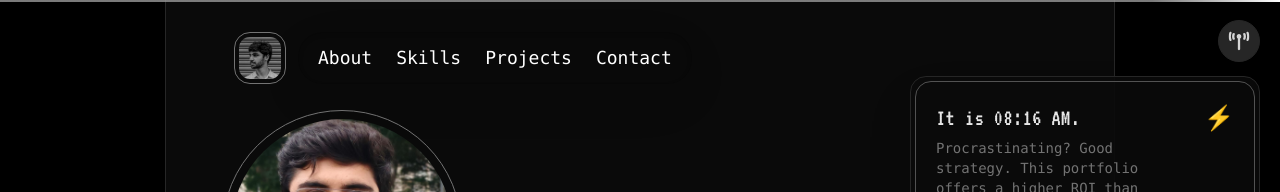
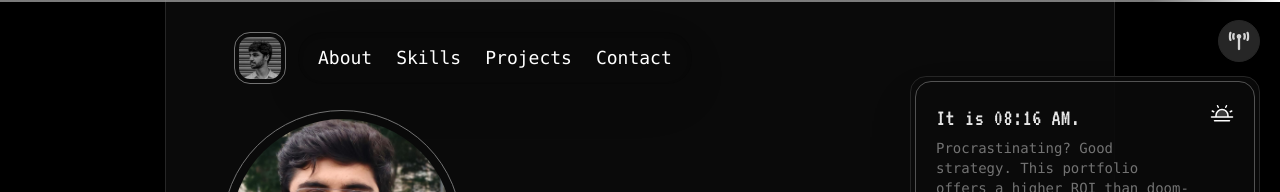
Before and after one commit to SHAIK-RAIYAN/My-Portfolio, a React (Vite) app: page / in a window 1280 px wide. Both pictures are taken after a click on the element 1239 px from the left and 41 px from the top of the page. Shown: the top 192 px of the page. Built offline with nearby package versions, Linux system fonts and the light colour scheme; no server answers.

Commit message:
updated timepolice with react icons from emojis

```diff
--- a/src/components/ui/TimePolice.jsx
+++ b/src/components/ui/TimePolice.jsx
@@ -1,4 +1,6 @@
 import { useEffect, useState } from "react";
+import { TbHazeMoon } from "react-icons/tb";
+import { PiSunHorizonDuotone } from "react-icons/pi";
 import {
   calculateLocalTime,
   fetchLocationData,
@@ -45,7 +47,9 @@ const TimePolice = () => {
             {displayData.text}
           </p>
         </div>
-        <span className="text-2xl">{displayData.isLate ? "🌙" : "⚡"}</span>
+        <span className="text-2xl">
+          {displayData.isLate ? <TbHazeMoon /> : <PiSunHorizonDuotone />}
+        </span>
       </div>
     </div>
   );
```
